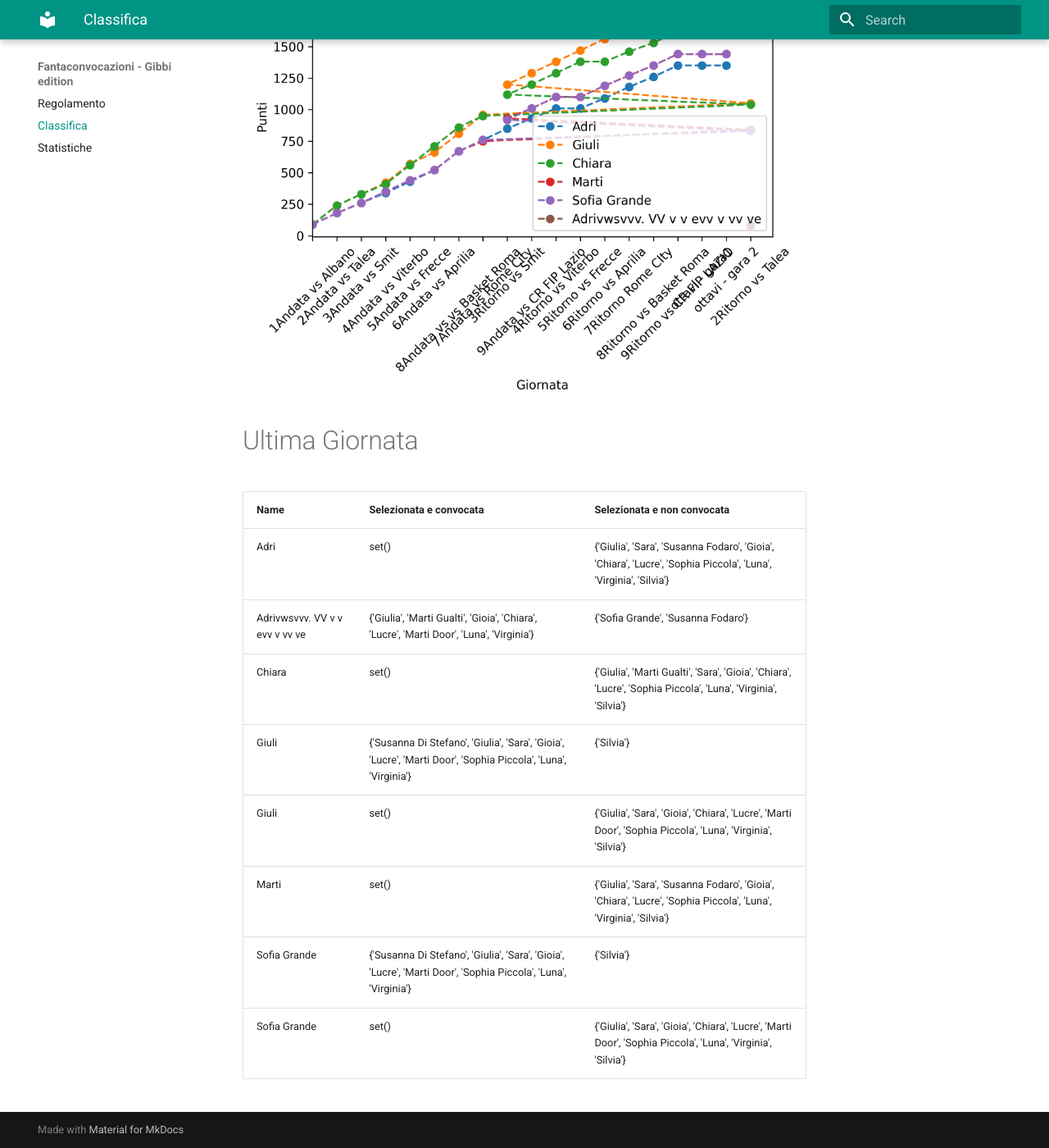
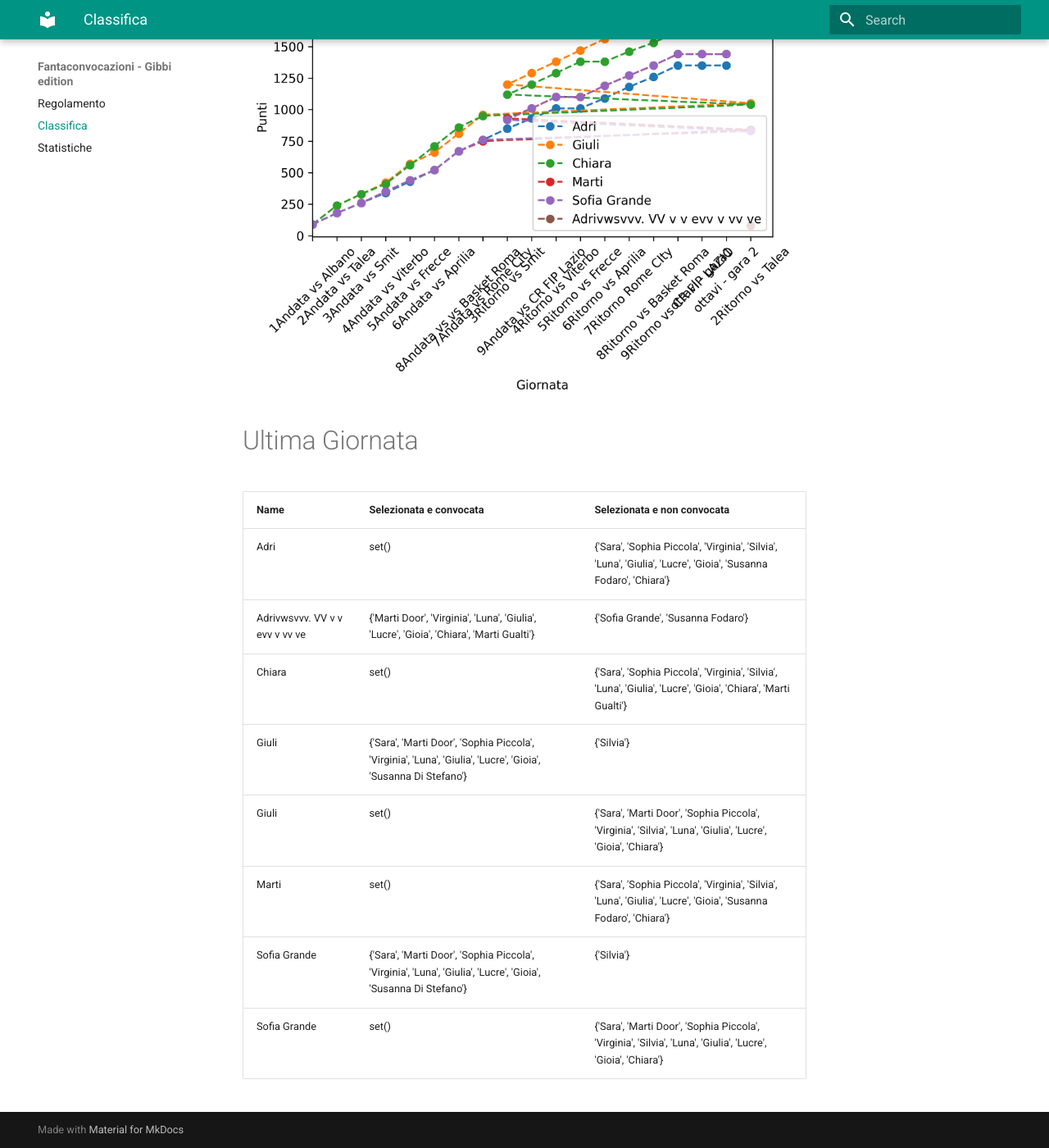
Before and after one commit to martinig94/fantagibbi, an MkDocs documentation site: the page built from docs/Classifica.md, in a window 1280 px wide and 1400 px high, scrolled down 676 px. Shown: the whole window at 82% size. Built offline with MkDocs 1.6.1 and Material for MkDocs 9.7.7, drawn with Linux system fonts in a browser that asks for light colours.

Commit message:
Auto-update from main.py

```diff
--- a/docs/Classifica.md
+++ b/docs/Classifica.md
@@ -19,12 +19,12 @@
 <!-- START_TABLE CORRECT -->
 | Name                           | Selezionata e convocata                                                                                        | Selezionata e non convocata                                                                                      |
 |:-------------------------------|:---------------------------------------------------------------------------------------------------------------|:-----------------------------------------------------------------------------------------------------------------|
-| Adri                           | set()                                                                                                          | {'Giulia', 'Sara', 'Susanna Fodaro', 'Gioia', 'Chiara', 'Lucre', 'Sophia Piccola', 'Luna', 'Virginia', 'Silvia'} |
-| Adrivwsvvv. VV v v evv v vv ve | {'Giulia', 'Marti Gualti', 'Gioia', 'Chiara', 'Lucre', 'Marti Door', 'Luna', 'Virginia'}                       | {'Sofia Grande', 'Susanna Fodaro'}                                                                               |
-| Chiara                         | set()                                                                                                          | {'Giulia', 'Marti Gualti', 'Sara', 'Gioia', 'Chiara', 'Lucre', 'Sophia Piccola', 'Luna', 'Virginia', 'Silvia'}   |
-| Giuli                          | {'Susanna Di Stefano', 'Giulia', 'Sara', 'Gioia', 'Lucre', 'Marti Door', 'Sophia Piccola', 'Luna', 'Virginia'} | {'Silvia'}                                                                                                       |
-| Giuli                          | set()                                                                                                          | {'Giulia', 'Sara', 'Gioia', 'Chiara', 'Lucre', 'Marti Door', 'Sophia Piccola', 'Luna', 'Virginia', 'Silvia'}     |
-| Marti                          | set()                                                                                                          | {'Giulia', 'Sara', 'Susanna Fodaro', 'Gioia', 'Chiara', 'Lucre', 'Sophia Piccola', 'Luna', 'Virginia', 'Silvia'} |
-| Sofia Grande                   | {'Susanna Di Stefano', 'Giulia', 'Sara', 'Gioia', 'Lucre', 'Marti Door', 'Sophia Piccola', 'Luna', 'Virginia'} | {'Silvia'}                                                                                                       |
-| Sofia Grande                   | set()                                                                                                          | {'Giulia', 'Sara', 'Gioia', 'Chiara', 'Lucre', 'Marti Door', 'Sophia Piccola', 'Luna', 'Virginia', 'Silvia'}     |
+| Adri                           | set()                                                                                                          | {'Sara', 'Sophia Piccola', 'Virginia', 'Silvia', 'Luna', 'Giulia', 'Lucre', 'Gioia', 'Susanna Fodaro', 'Chiara'} |
+| Adrivwsvvv. VV v v evv v vv ve | {'Marti Door', 'Virginia', 'Luna', 'Giulia', 'Lucre', 'Gioia', 'Chiara', 'Marti Gualti'}                       | {'Sofia Grande', 'Susanna Fodaro'}                                                                               |
+| Chiara                         | set()                                                                                                          | {'Sara', 'Sophia Piccola', 'Virginia', 'Silvia', 'Luna', 'Giulia', 'Lucre', 'Gioia', 'Chiara', 'Marti Gualti'}   |
+| Giuli                          | {'Sara', 'Marti Door', 'Sophia Piccola', 'Virginia', 'Luna', 'Giulia', 'Lucre', 'Gioia', 'Susanna Di Stefano'} | {'Silvia'}                                                                                                       |
+| Giuli                          | set()                                                                                                          | {'Sara', 'Marti Door', 'Sophia Piccola', 'Virginia', 'Silvia', 'Luna', 'Giulia', 'Lucre', 'Gioia', 'Chiara'}     |
+| Marti                          | set()                                                                                                          | {'Sara', 'Sophia Piccola', 'Virginia', 'Silvia', 'Luna', 'Giulia', 'Lucre', 'Gioia', 'Susanna Fodaro', 'Chiara'} |
+| Sofia Grande                   | {'Sara', 'Marti Door', 'Sophia Piccola', 'Virginia', 'Luna', 'Giulia', 'Lucre', 'Gioia', 'Susanna Di Stefano'} | {'Silvia'}                                                                                                       |
+| Sofia Grande                   | set()                                                                                                          | {'Sara', 'Marti Door', 'Sophia Piccola', 'Virginia', 'Silvia', 'Luna', 'Giulia', 'Lucre', 'Gioia', 'Chiara'}     |
 <!-- END_TABLE CORRECT -->
```
